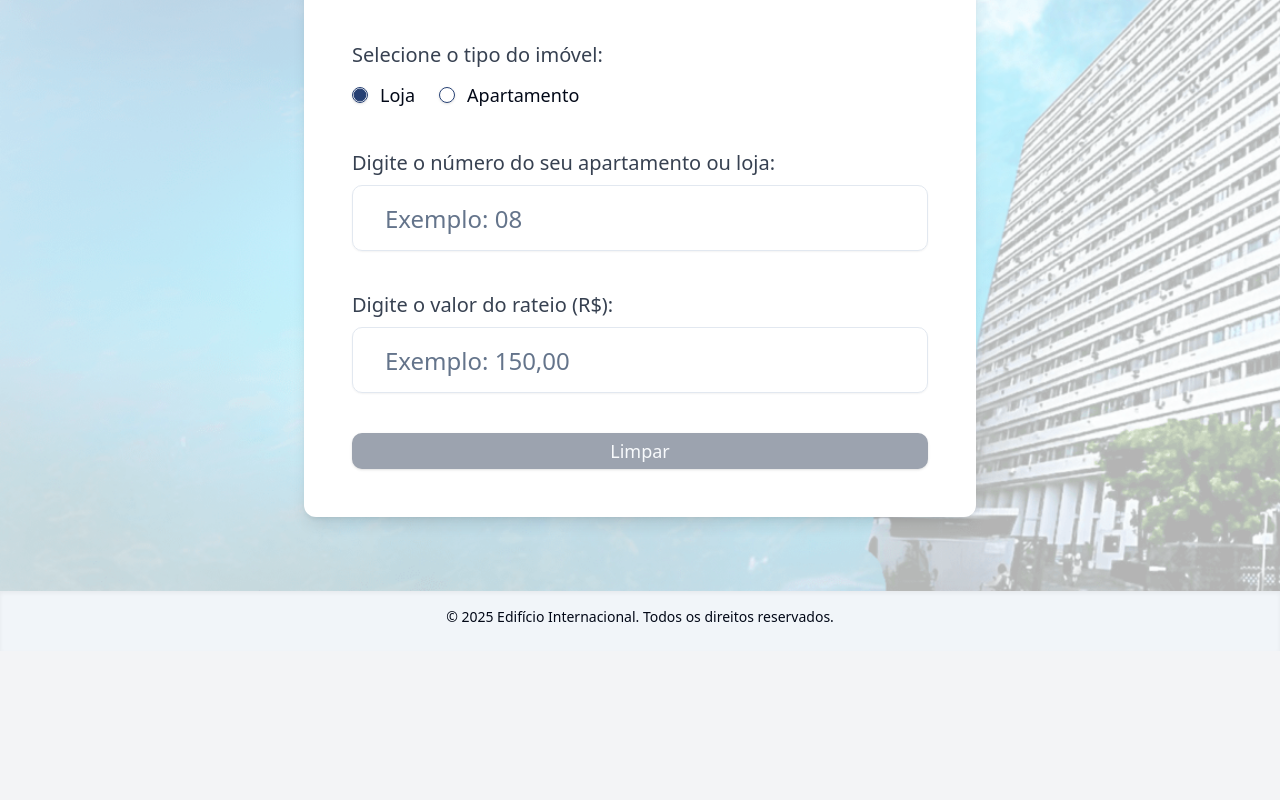
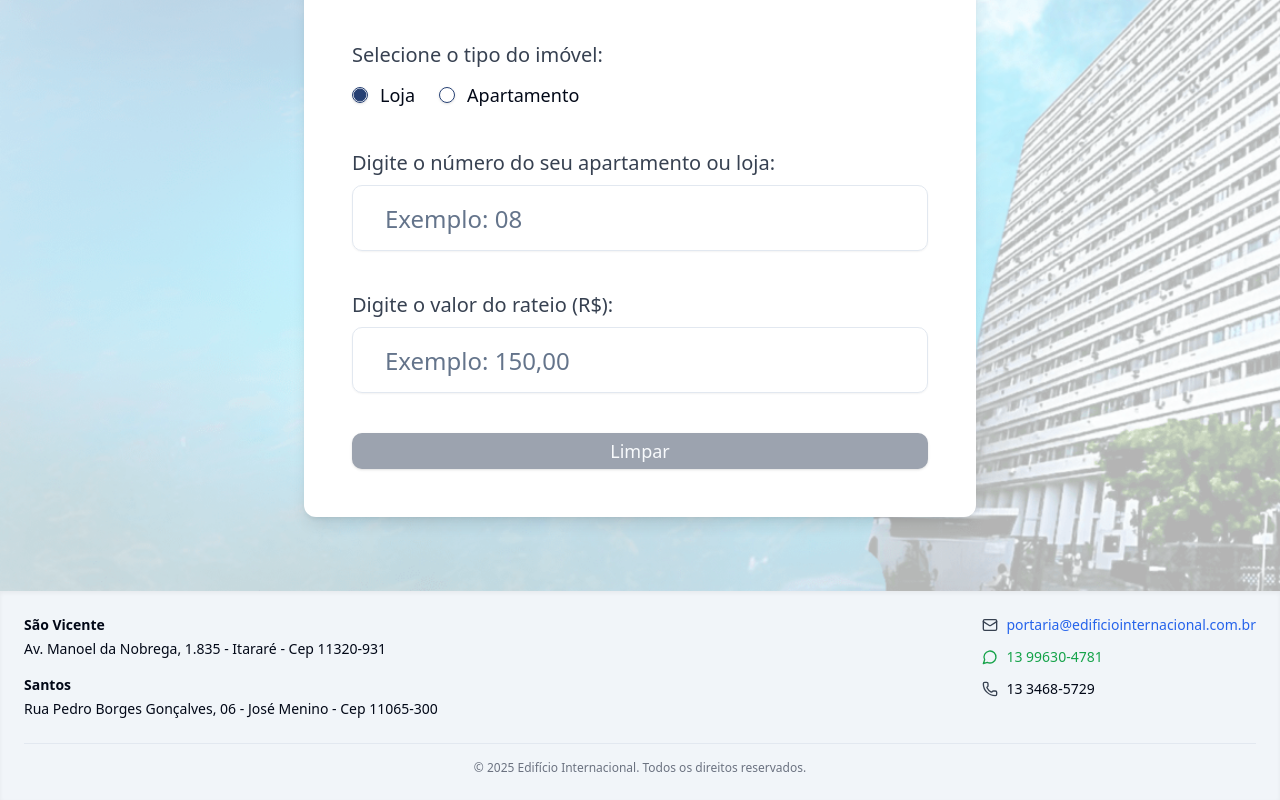
Before and after one commit to erickcordeiroa/frontend-condominio, a React (Vite) app: page / in a window 1280 px wide. Shown: the part 1055-1855 px from the top of the page. Before the commit the page ends 1706 px from the top, so only its background shows below. Built offline with nearby package versions, Linux system fonts and the light colour scheme; no server answers.

Commit message:
feat: contact infos - footer

```diff
--- a/src/components/Footer.tsx
+++ b/src/components/Footer.tsx
@@ -1,9 +1,51 @@
 import React from 'react';
+import { Mail, Phone, MessageCircle } from 'lucide-react';
 
 const Footer: React.FC = () => {
   return (
-    <footer className="h-[60px] bg-slate-100 shadow-inner px-6 py-4 text-center text-sm">
-      © {new Date().getFullYear()} Edifício Internacional. Todos os direitos reservados.
+    <footer className="bg-slate-100 shadow-inner px-6 py-6 text-sm text-center md:text-left">
+      <div className="max-w-7xl mx-auto flex flex-col md:flex-row justify-between gap-6">
+        <div>
+          <p className="font-semibold mb-1">São Vicente</p>
+          <p>Av. Manoel da Nobrega, 1.835 - Itararé - Cep 11320-931</p>
+
+          <p className="font-semibold mt-4 mb-1">Santos</p>
+          <p>Rua Pedro Borges Gonçalves, 06 - José Menino - Cep 11065-300</p>
+        </div>
+
+        <div className="space-y-3">
+          <p className="flex items-center gap-2">
+            <Mail className="w-4 h-4 text-gray-700" />
+            <a
+              href="mailto:portaria@edificiointernacional.com.br"
+              className="text-blue-600 hover:underline"
+            >
+              portaria@edificiointernacional.com.br
+            </a>
+          </p>
+
+          <p className="flex items-center gap-2">
+            <MessageCircle className="w-4 h-4 text-green-600" />
+            <a
+              href="https://wa.me/5513996304781"
+              target="_blank"
+              rel="noopener noreferrer"
+              className="text-green-600 hover:underline"
+            >
+              13 99630-4781
+            </a>
+          </p>
+
+          <p className="flex items-center gap-2">
+            <Phone className="w-4 h-4 text-gray-700" />
+            <span>13 3468-5729</span>
+          </p>
+        </div>
+      </div>
+
+      <div className="mt-6 border-t pt-4 text-center text-xs text-gray-500">
+        © {new Date().getFullYear()} Edifício Internacional. Todos os direitos reservados.
+      </div>
     </footer>
   );
 };
--- a/src/pages/PropertyList.tsx
+++ b/src/pages/PropertyList.tsx
@@ -146,7 +146,7 @@ function PropertyList() {
                     </Badge>
                   </CardHeader>
                   <CardContent>
-                    {property.photos[0].url ? (
+                    {property.photos.length > 0 ? (
                       <img
                         src={
                           property.photos[0].url
```
Also changed, not shown: 2 other files (tests, documents, lock files or other folders).
